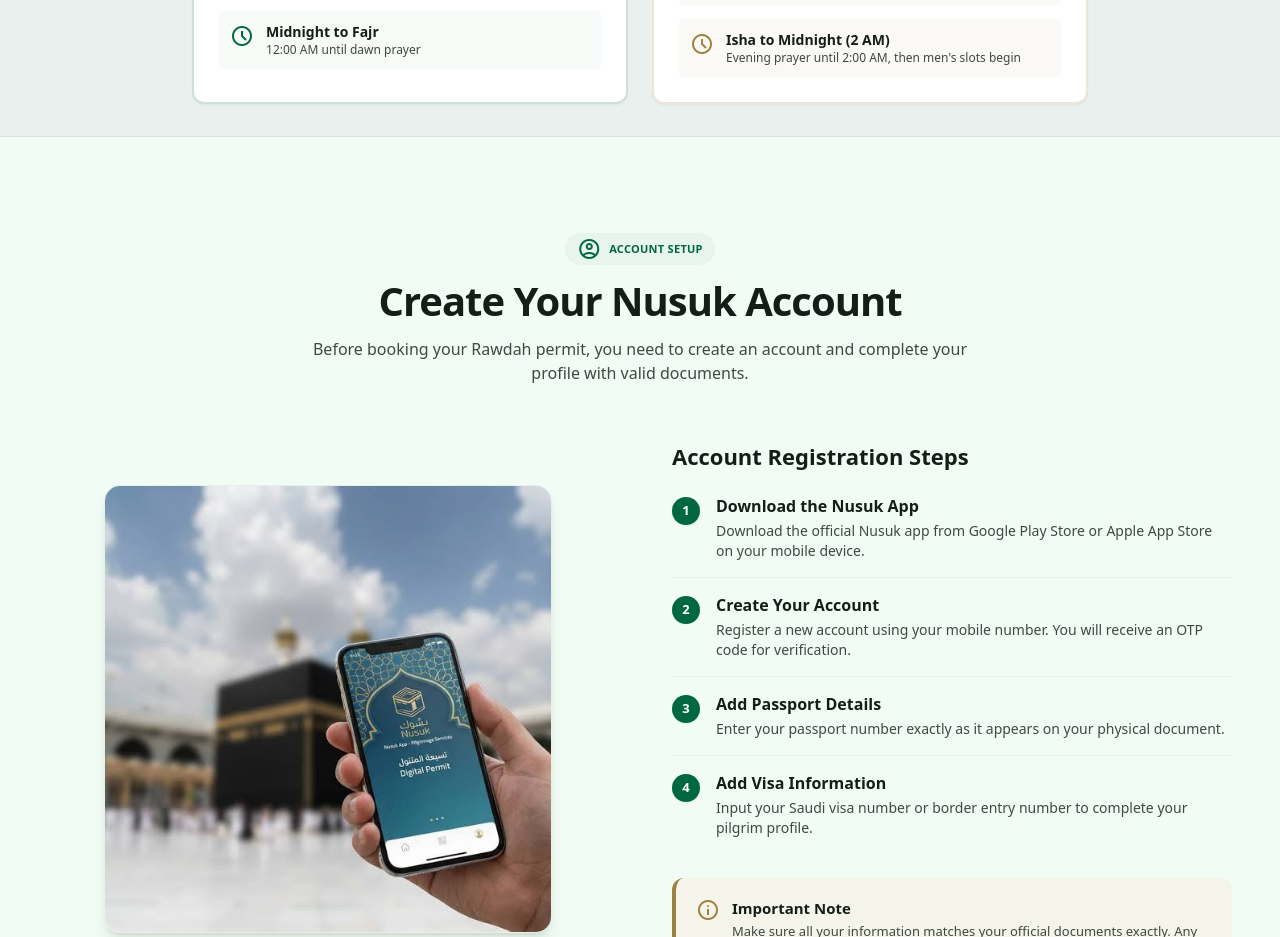
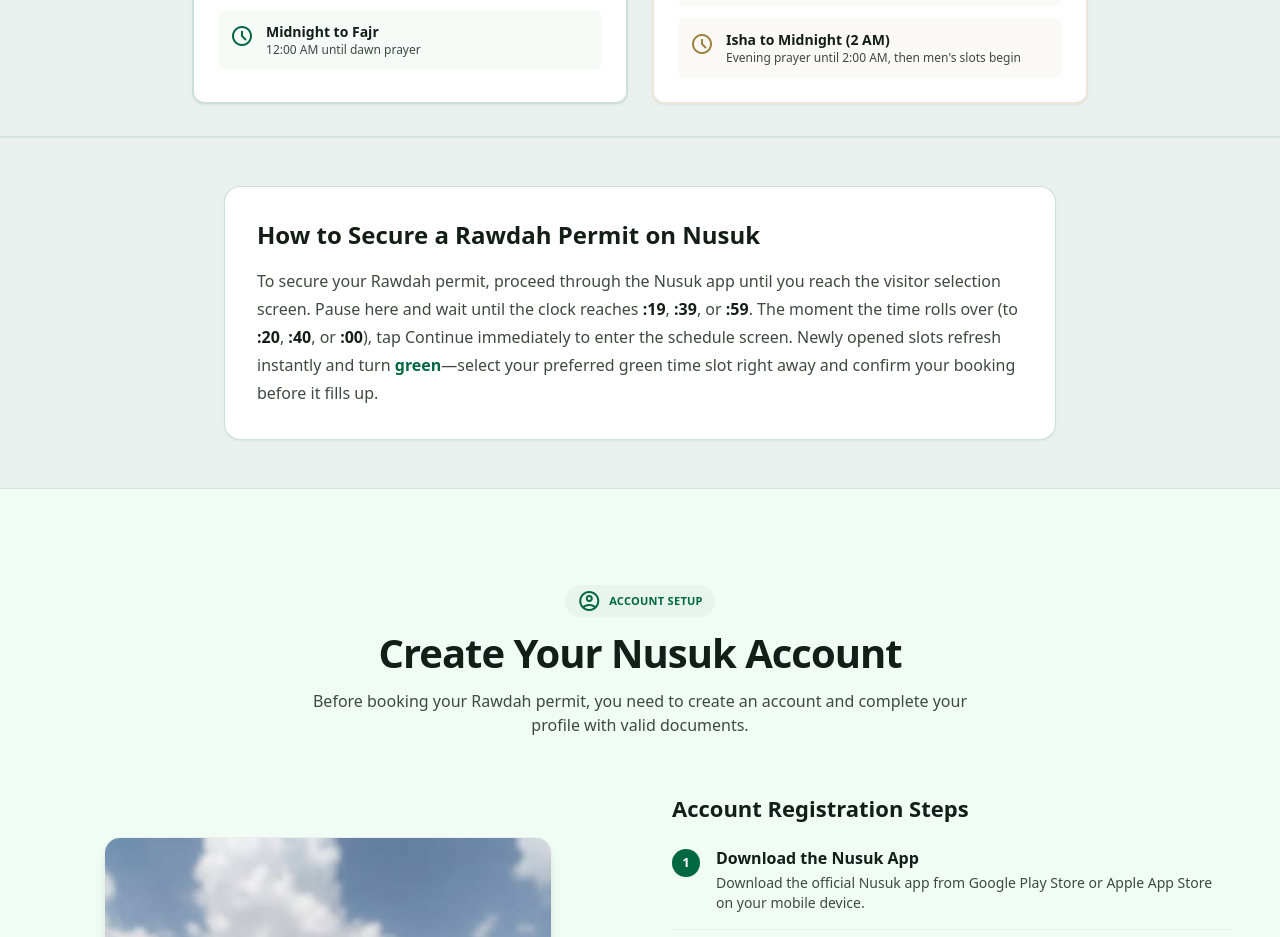
Before and after one commit to Hafiz-Muhammad-Rizwan/rawdahinstantbooking, a Next.js app: page / in a window 1280 px wide. Shown: the part 900-1837 px from the top of the page. Built offline with nearby package versions, Linux system fonts and the light colour scheme; no server answers.

Commit message:
add the summary

```diff
--- a/app/page.tsx
+++ b/app/page.tsx
@@ -3,6 +3,7 @@
 import Navbar from '@/components/Navbar';
 import Hero from '@/components/Hero';
 import InfoBar from '@/components/InfoBar';
+import BookingTimingSummary from '@/components/BookingTimingSummary';
 import MakeAccountSection from '@/components/MakeAccountSection';
 import AccountScreenshotsSection from '@/components/AccountScreenshotsSection';
 import InstantProcessSection from '@/components/InstantProcessSection';
@@ -18,6 +19,7 @@
       <Navbar />
       <Hero />
       <InfoBar />
+      <BookingTimingSummary />
       <MakeAccountSection />
       <AccountScreenshotsSection />
       <InstantProcessSection />
--- /dev/null
+++ b/components/BookingTimingSummary.tsx
@@ -0,0 +1,29 @@
+export default function BookingTimingSummary() {
+  return (
+    <section
+      aria-labelledby="booking-timing-summary-title"
+      className="w-full border-y border-primary/10 bg-primary/5 py-10 lg:py-12"
+    >
+      <div className="mx-auto max-w-4xl px-6 lg:px-8">
+        <div className="rounded-2xl border border-primary/20 bg-surface-card p-6 shadow-sm lg:p-8">
+          <h2
+            id="booking-timing-summary-title"
+            className="text-[24px] leading-[32px] font-bold text-on-surface"
+          >
+            How to Secure a Rawdah Permit on Nusuk
+          </h2>
+          <p className="mt-4 text-[16px] leading-[28px] text-on-surface-variant">
+            To secure your Rawdah permit, proceed through the Nusuk app until you reach the visitor selection
+            screen. Pause here and wait until the clock reaches <strong className="text-on-surface">:19</strong>,{' '}
+            <strong className="text-on-surface">:39</strong>, or <strong className="text-on-surface">:59</strong>.
+            The moment the time rolls over (to <strong className="text-on-surface">:20</strong>,{' '}
+            <strong className="text-on-surface">:40</strong>, or <strong className="text-on-surface">:00</strong>),
+            tap Continue immediately to enter the schedule screen. Newly opened slots refresh instantly and turn{' '}
+            <strong className="text-primary">green</strong>—select your preferred green time slot right away and
+            confirm your booking before it fills up.
+          </p>
+        </div>
+      </div>
+    </section>
+  );
+}
--- a/components/Hero.tsx
+++ b/components/Hero.tsx
@@ -40,7 +40,7 @@
             Start Account Setup
           </a>
           <a
-            href="#instant-process"
+            href="#videos"
             className="flex items-center gap-2.5 px-6 py-3.5 rounded-lg bg-surface-card/15 backdrop-blur-md text-on-primary text-[15px] leading-[20px] font-semibold hover:bg-surface-card/25 transition-all"
           >
             <span className="material-symbols-outlined text-[20px] text-secondary-fixed">play_circle</span>
```
